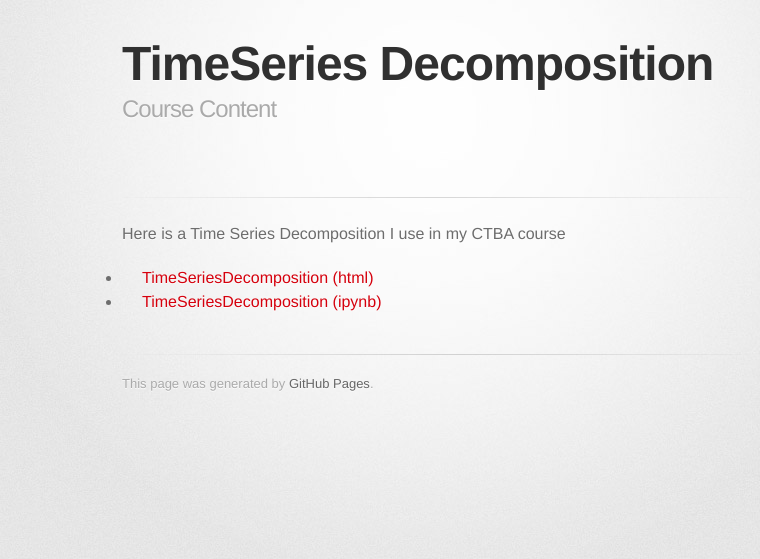
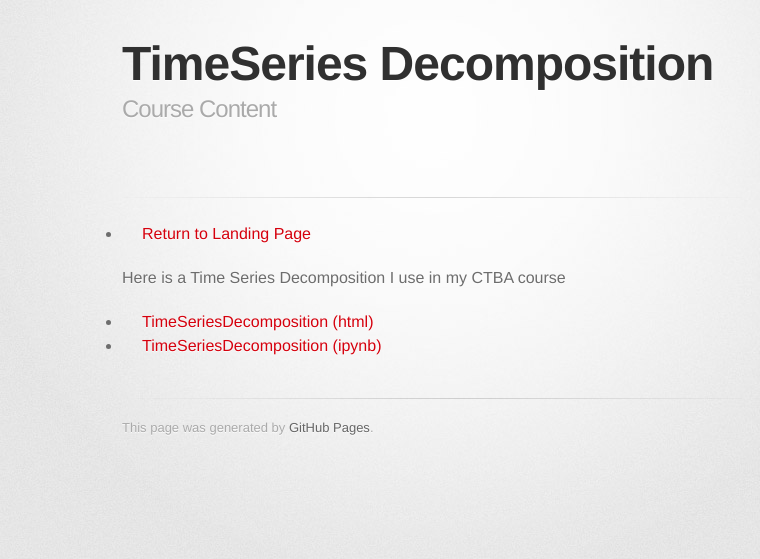
Before and after one commit to nashadjuman/nashadjuman.github.io, a Jekyll site: the page built from TimeSeries/index.md, in a window 1280 px wide. Shown: the top 559 px of the page, without its empty margins (208-968 px from the left). Built offline with Jekyll 4.4.1, drawn with Linux system fonts in a browser that asks for light colours; some web fonts are replaced; our own code applies the rules of GitHub Pages for plain Markdown files.

Commit message:
Update index.md

```diff
--- a/TimeSeries/index.md
+++ b/TimeSeries/index.md
@@ -2,6 +2,7 @@
 title: TimeSeries Decomposition
 description: Course Content
 ---
+-  [Return to Landing Page](https://nashadjuman.github.io/)
 
 Here is a Time Series Decomposition I use in my CTBA course
 - [TimeSeriesDecomposition (html)](TimeSeriesDecomposition.html)
```
